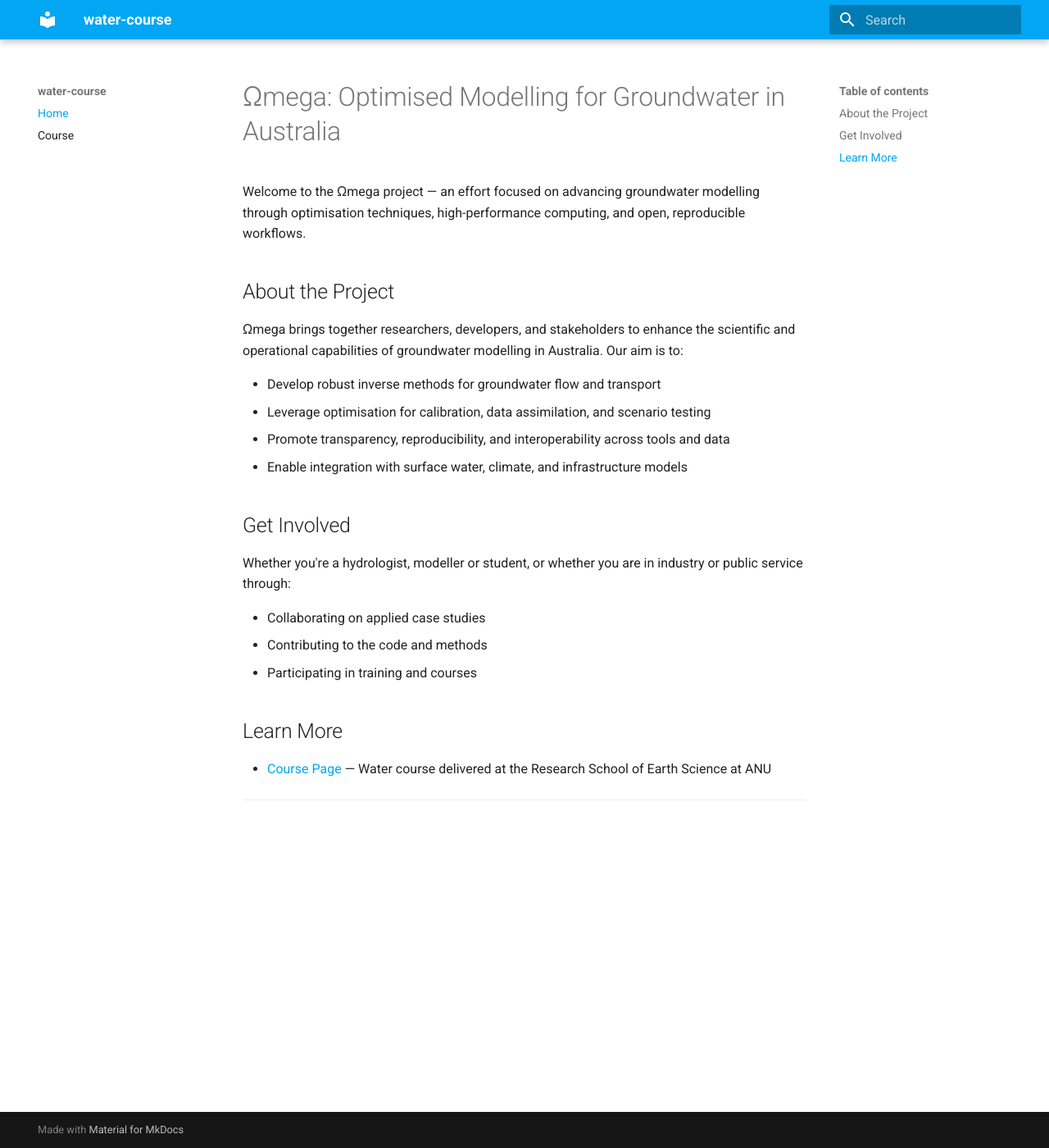
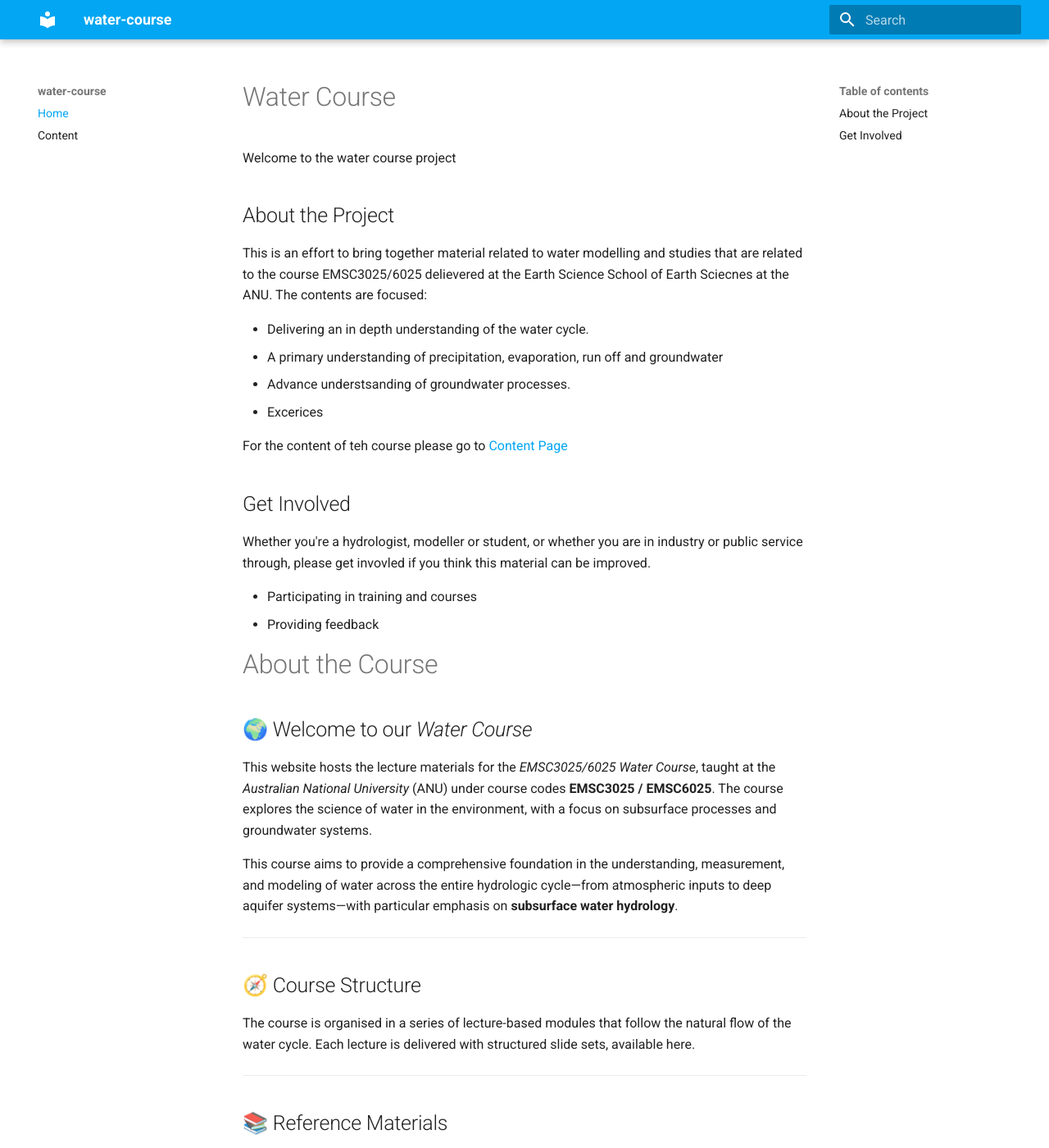
Before and after one commit to sghelichkhani/EMSC3025, an MkDocs documentation site: the page built from docs/index.md, in a window 1280 px wide and 1400 px high. Shown: the whole window at 82% size. Built offline with MkDocs 1.6.1 and Material for MkDocs 9.7.7, drawn with Linux system fonts in a browser that asks for light colours; some of the changed text lies outside the part shown.

Commit message:
Changing the structure of the course

```diff
--- a/docs/index.md
+++ b/docs/index.md
@@ -1,26 +1,63 @@
-# Ωmega: Optimised Modelling for Groundwater in Australia
+# Water Course
 
-Welcome to the Ωmega project — an effort focused on advancing groundwater modelling through optimisation techniques, high-performance computing, and open, reproducible workflows.
+Welcome to the water course project
 
 ## About the Project
 
-Ωmega brings together researchers, developers, and stakeholders to enhance the scientific and operational capabilities of groundwater modelling in Australia. Our aim is to:
+This is an effort to bring together material related to water modelling and studies that are related to the course EMSC3025/6025 delievered at the Earth Science School of Earth Sciecnes at the ANU. The contents are focused:
 
-- Develop robust inverse methods for groundwater flow and transport
-- Leverage optimisation for calibration, data assimilation, and scenario testing
-- Promote transparency, reproducibility, and interoperability across tools and data
-- Enable integration with surface water, climate, and infrastructure models
+- Delivering an in depth understanding of the water cycle.
+- A primary understanding of precipitation, evaporation, run off and groundwater
+- Advance understsanding of groundwater processes.
+- Excerices
+
+For the content of teh course please go to [Content Page](content.md)
 
 ## Get Involved
 
-Whether you're a hydrologist, modeller or student, or whether you are in industry or public service through:
+Whether you're a hydrologist, modeller or student, or whether you are in industry or public service through, please get invovled if you think this material can be improved.
 
-- Collaborating on applied case studies
-- Contributing to the code and methods
 - Participating in training and courses
+- Providing feedback
 
-## Learn More
+# About the Course
 
-- [Course Page](course.md) — Water course delivered at the Research School of Earth Science at ANU
+## 🌍 Welcome to our *Water Course*
+
+This website hosts the lecture materials for the *EMSC3025/6025 Water Course*, taught at the _Australian National University_ (ANU) under course codes **EMSC3025 / EMSC6025**. The course explores the science of water in the environment, with a focus on subsurface processes and groundwater systems.
+
+This course aims to provide a comprehensive foundation in the understanding, measurement, and modeling of water across the entire hydrologic cycle—from atmospheric inputs to deep aquifer systems—with particular emphasis on **subsurface water hydrology**.
 
 ---
+
+## 🧭 Course Structure
+
+The course is organised in a series of lecture-based modules that follow the natural flow of the water cycle. Each lecture is delivered with structured slide sets, available here.
+
+---
+
+## 📚 Reference Materials
+
+This course draws exclusively from two comprehensive and authoritative texts:
+
+- **Tim Davie** (2008), *Fundamentals of Hydrology*, 2nd Edition, Routledge.
+  _Used for precipitation, evaporation, runoff, and surface hydrology._
+
+- **Franklin W. Schwartz & Hubao Zhang** (2024), *Fundamentals of Groundwater*, 2nd Edition, Wiley.
+  _Used for soil moisture, aquifers, flow theory, and groundwater management._
+
+Please refer to these books throughout the course for deeper insight and examples.
+
+---
+
+## 📬 Contact
+
+For questions, suggestions, or to discuss the material, feel free to contact:
+
+**Dr. Siavash Ghelichkhan**
+
+- _Email:_ [siavash.ghelichkhan@anu.edu.au](mailto:siavash.ghelichkhan@anu.edu.au)
+- _Office:_ *Jaeger 4, L18*
+- _Zulip discussion board:_ [https://rswater.zulipchat.com](https://rswater.zulipchat.com)
+
+---
--- a/mkdocs.yml
+++ b/mkdocs.yml
@@ -2,7 +2,7 @@ site_name: water-course
 site_url: https://water-course.github.io
 nav:
   - Home: index.md
-  - Course: course.md
+  - Content: content.md
 theme:
   name: material
   palette:
```
Also changed, not shown: docs/content.md (renamed from docs/course.md, +5 -30 lines).
